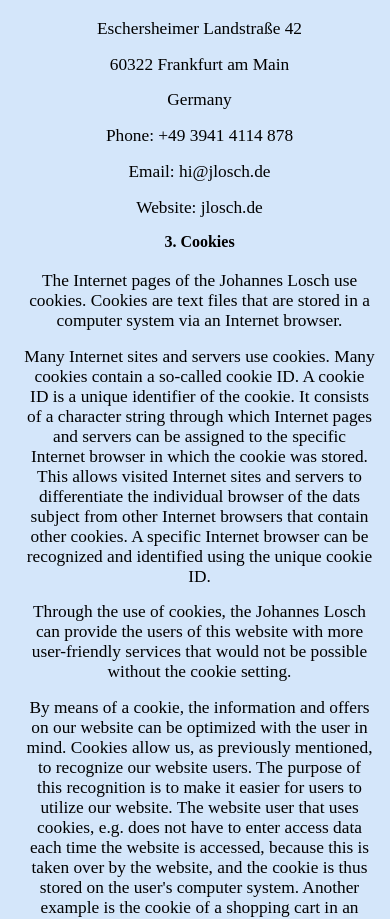
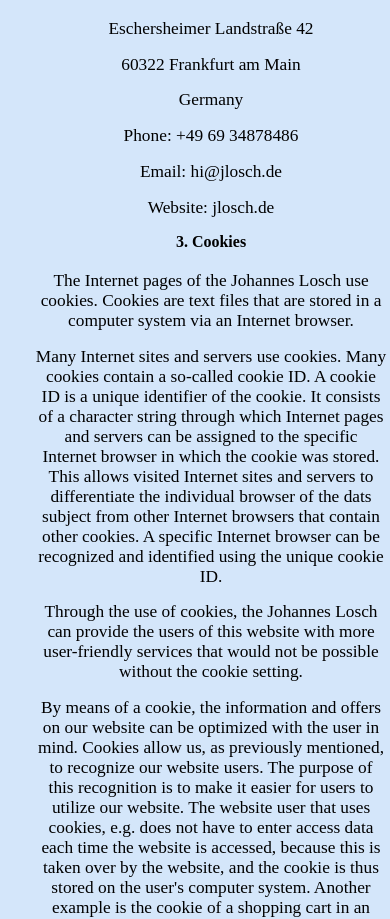
Before and after one commit to johanneslosch/jlosch, a Nuxt app: page /DataSecurity in a window 390 px wide. Shown: the part 3761-4680 px from the top of the page. Built offline with nearby package versions, Linux system fonts and the light colour scheme.

Commit message:
small screens and phone number

```diff
--- a/pages/DataSecurity.vue
+++ b/pages/DataSecurity.vue
@@ -179,7 +179,7 @@
       <p>Eschersheimer Landstraße 42</p>
       <p>60322 Frankfurt am Main</p>
       <p>Germany</p>
-      <p>Phone: +49 3941 4114 878</p>
+      <p>Phone: +49 69 34878486</p>
       <p>Email: hi@jlosch.de</p>
       <p>Website: jlosch.de</p>
 
@@ -1407,6 +1407,8 @@
   margin-top: -0.1rem;
 
   .content
+    margin-left: auto
+    margin-right auto;
     padding-top: 7rem;
     margin-bottom: -1.1rem;
     padding-left: 2rem;
--- a/pages/Impress.vue
+++ b/pages/Impress.vue
@@ -17,7 +17,7 @@
           </p>
           <p>
             <strong>Contact:</strong> <br />
-            Phone: +49 3941-4114 878<br />
+            Phone: +49 69 34878486<br />
             E-Mail: <a href="mailto:hi@jlosch.de">hi@jlosch.de</a> <br />
           </p>
           <p>
@@ -135,6 +135,8 @@
   flex-direction: column;
   vertical-align: middle;
   text-align: center;
+  margin-left: auto
+  margin-right auto;
 
   .impressum
     background: $bg_blue;
```
